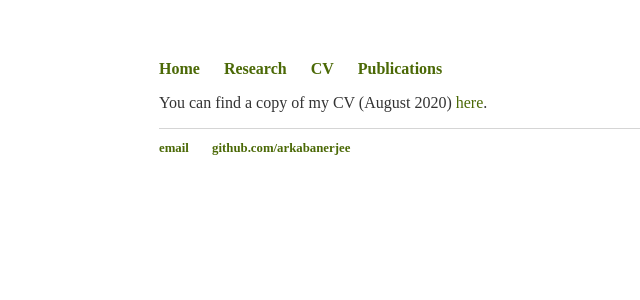
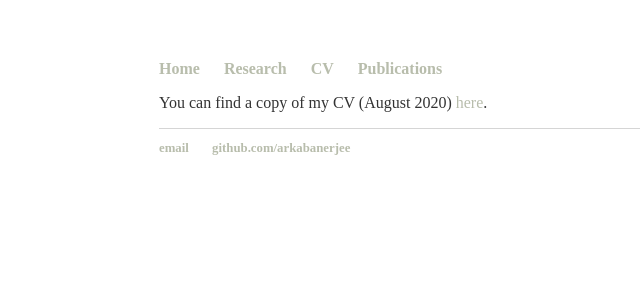
Before and after one commit to arkabanerjee/arkabanerjee.github.io, a Jekyll site: the page built from cv/index.html, in a window 1280 px wide. Shown: the top 300 px of the page, without its empty margins (33-673 px from the left). Built offline with Jekyll 4.4.1, drawn with Linux system fonts in a browser that asks for light colours.

```diff
--- a/css/main.css
+++ b/css/main.css
@@ -14,7 +14,7 @@
 }
 a {
     text-decoration: none;
-    color: rgb(75, 105, 6);
+    color: rgb(184, 189, 172);
 }
 a:hover {
     text-decoration: underline;
```
